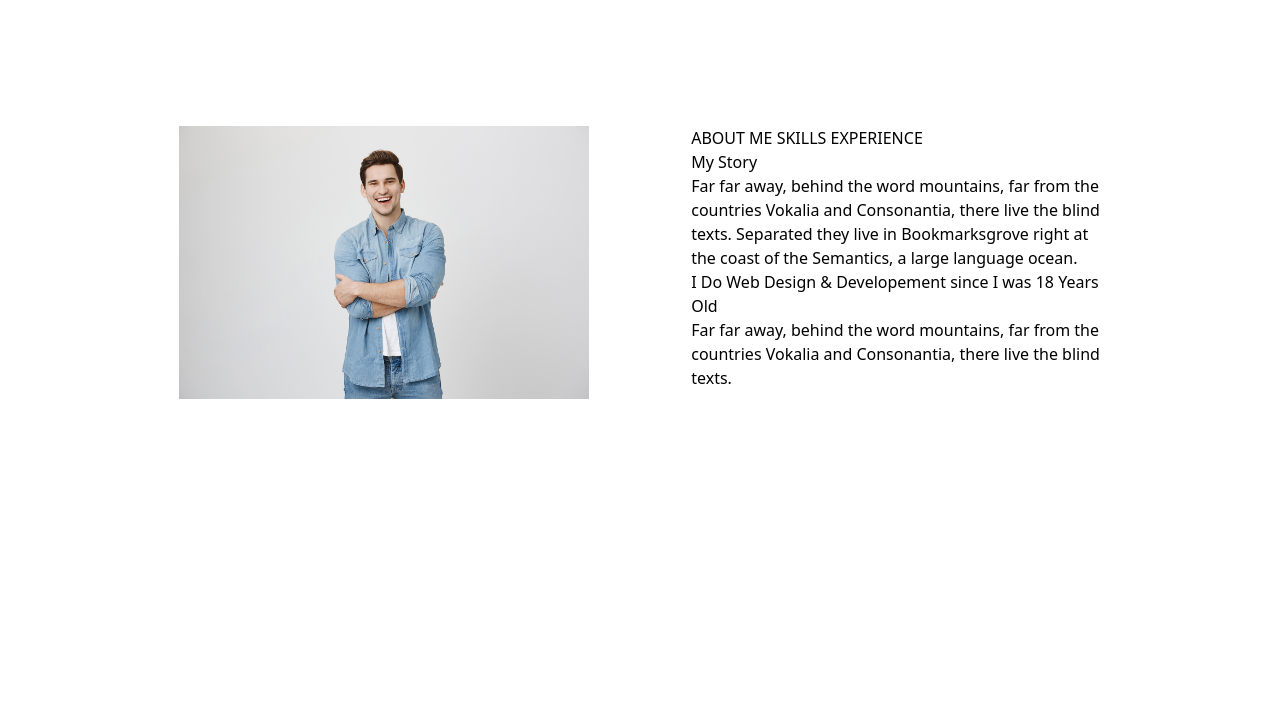
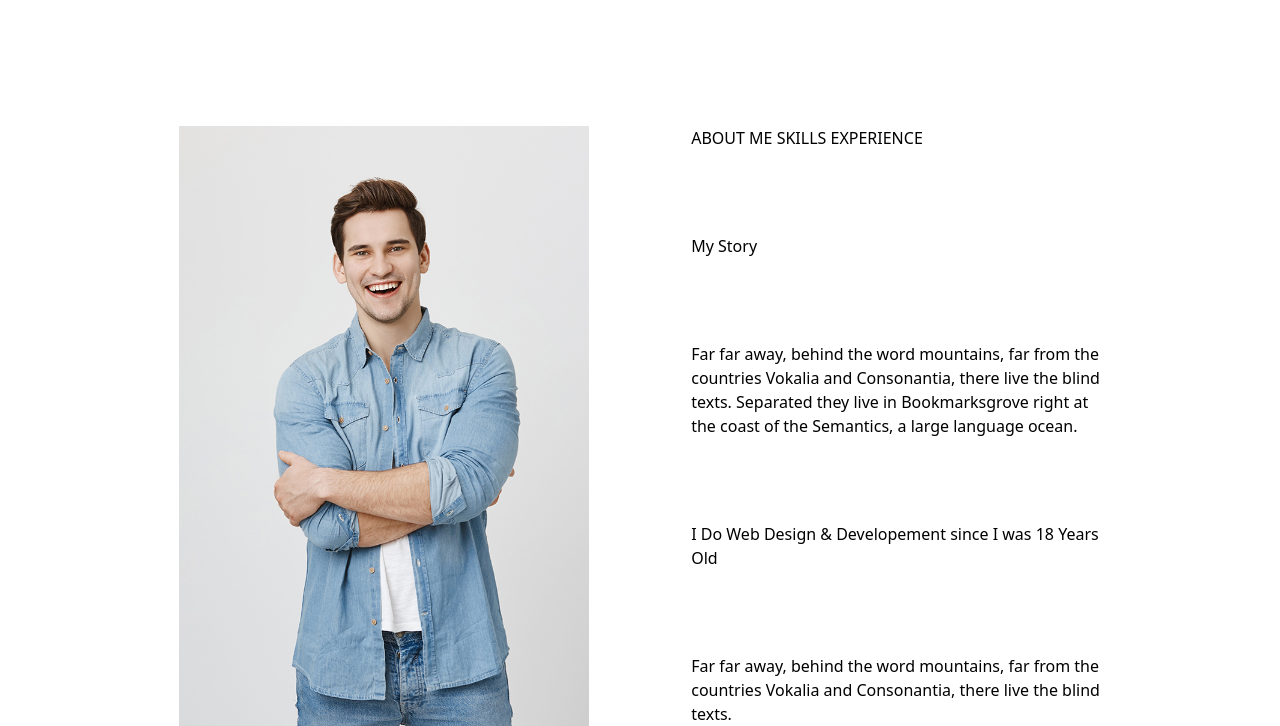
Before and after one commit to Tardigrade180/portfolio, a plain HTML site: page index.html in a window 1280 px wide. Shown: the part 873-1599 px from the top of the page. Before the commit the page ends 1272 px from the top, so only its background shows below. Drawn offline with nearby package versions, Linux system fonts and the light colour scheme.

Commit message:
11TH OCTOBER MICHAEL PUSH

```diff
--- a/assets/CSS/style.css
+++ b/assets/CSS/style.css
@@ -59,3 +59,16 @@ nav {
     color: #0779E4;
     background-color: white;
 }
+
+.about-us {
+    display: flex;
+    flex-direction:column;
+    justify-content: space-between;
+
+}
+
+.about-us-image {
+    background-image: url(../images/about.jpg);
+    background-position: center;
+    background-size: cover;
+}
--- a/index.html
+++ b/index.html
@@ -46,9 +46,14 @@
     <!-- about us section starts here -->
     <section class="flex flex-row justify-around w-[80%] mx-auto mt-[128px]">
         <div class="w-[40%]">
-            <img src="assets/images/about.jpg" alt="About Us Image">
-        </div>
-            <div class="w-[40%]">
+            <div class="h-[600px] w-full about-us-image">
+
+            </div>
+
+              <!-- <img src="assets/images/about.jpg" alt="About Us Image" > -->
+           </div>
+
+           <div class="w-[40%] about-us" >
                 <div>
                     <span>ABOUT ME</span>
                     <span>SKILLS</span>
@@ -58,7 +63,7 @@
                 <h2>My Story</h2>
                 <p>Far far away, behind the word mountains, far from the countries Vokalia and Consonantia, there live the blind texts. Separated they live in Bookmarksgrove right at the coast of the Semantics, a large language ocean.</p>
                 <h2>I Do Web Design & Developement since I was 18 Years Old</h2>
-                <P>Far far away, behind the word mountains, far from the countries Vokalia and Consonantia, there live the blind texts.</P>
+                <p>Far far away, behind the word mountains, far from the countries Vokalia and Consonantia, there live the blind texts.</p>
             </div>
     </section>
 
```
